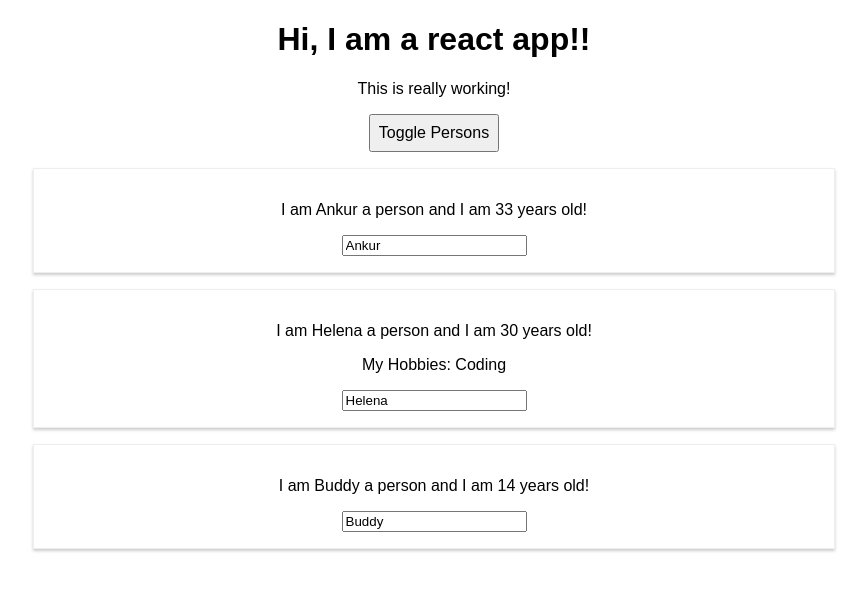
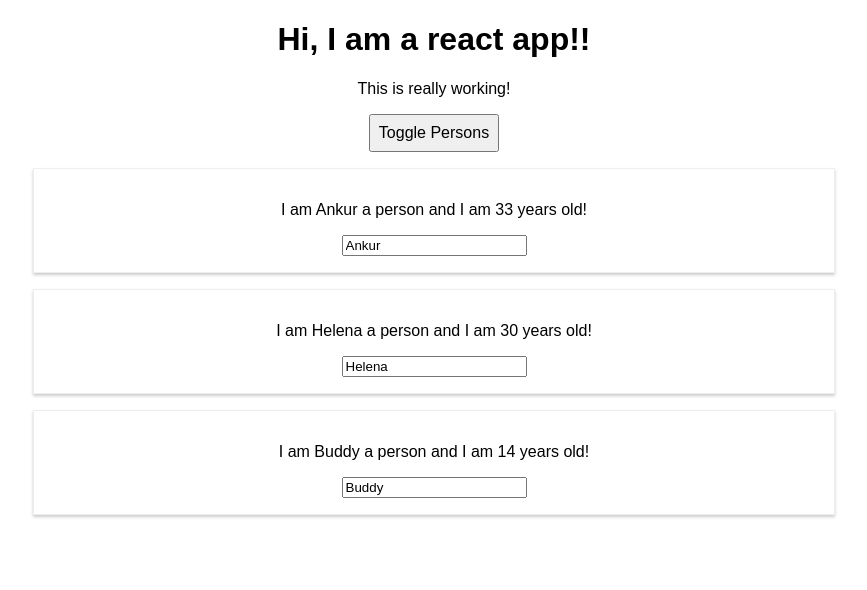
Before and after one commit to ankurvaseashta/react-complete-guide, a React (Create React App) app: page / in a window 1280 px wide. Both pictures are taken after a click on the button "Toggle Persons". Shown: the top 590 px of the page, without its empty margins (206-1073 px from the left). Built offline with nearby package versions, Linux system fonts and the light colour scheme.

Commit message:
Outputting lists

```diff
--- a/src/App.js
+++ b/src/App.js
@@ -55,17 +55,11 @@
     if(this.state.showPersons){
       persons = (
             <div>
-            <Person
-              name={this.state.persons[0].name}
-              age={this.state.persons[0].age}/>
-            <Person
-              name={this.state.persons[1].name}
-              age={this.state.persons[1].age}
-              click={this.switchNameHandler.bind(this, 'Ankur!!')}
-              changed={this.nameChangedHandler} >My Hobbies: Coding</Person>
-            <Person
-              name={this.state.persons[2].name}
-              age={this.state.persons[2].age}/>
+            {this.state.persons.map(person => {
+              return <Person
+              name={person.name}
+              age={person.age} />
+            })}
           </div>
         );
     }
```
